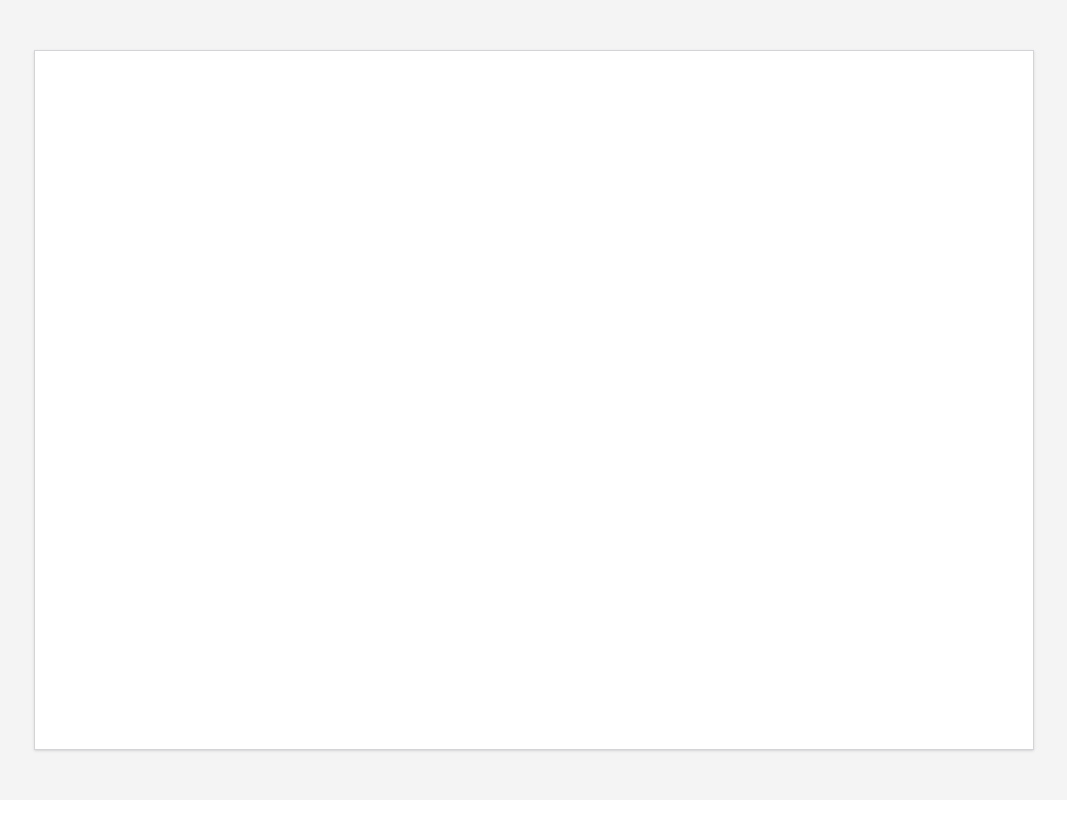
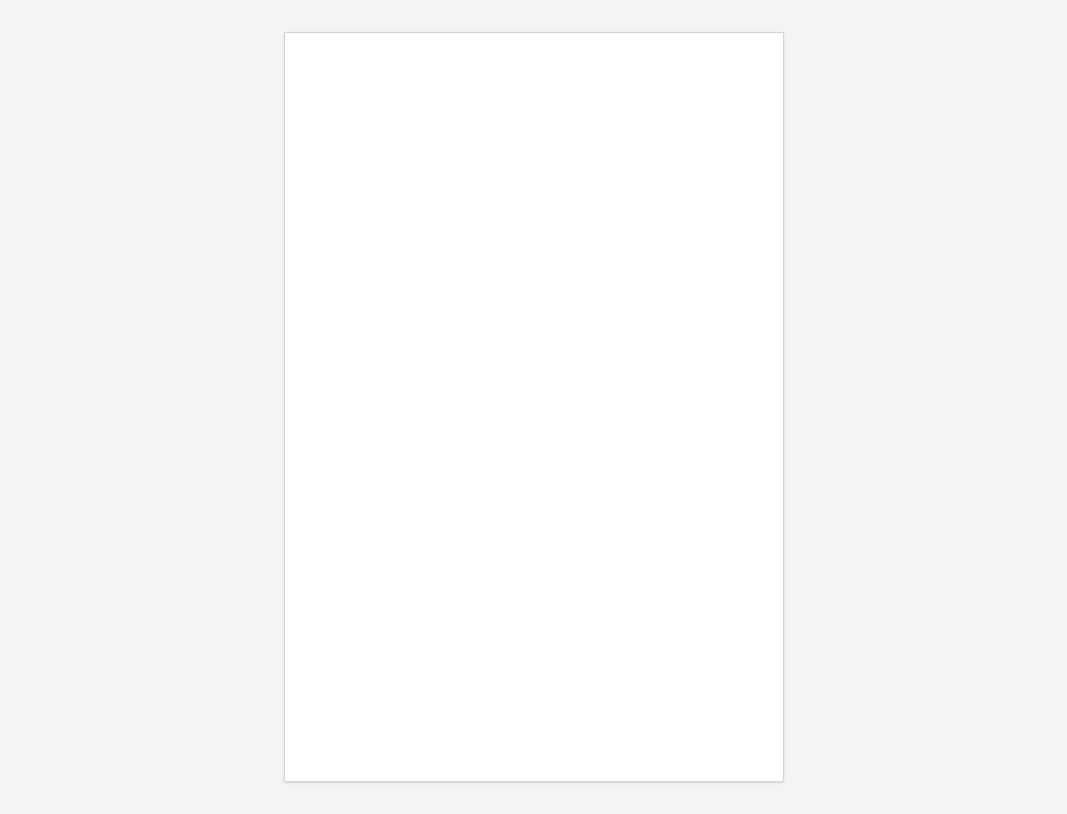
Before and after one commit to stephen-derosa/doodle-bot, a Next.js app: page / in a window 1280 px wide. Shown: the whole page, without its empty margins (106-1173 px from the left). Built offline with nearby package versions, Linux system fonts and the light colour scheme.

Commit message:
fix: flip coordinates

```diff
--- a/app/whiteboard.tsx
+++ b/app/whiteboard.tsx
@@ -2,8 +2,14 @@
 
 import { useEffect, useRef } from "react";
 
-const WIDTH = 1000;
-const HEIGHT = 700;
+const PX_PER_MM = 5;
+
+const WIDTH_MM = 100;
+const HEIGHT_MM = 150;
+
+const WIDTH_PX = WIDTH_MM * PX_PER_MM;
+const HEIGHT_PX = HEIGHT_MM * PX_PER_MM;
+
 
 export default function Whiteboard() {
   const canvasRef = useRef<HTMLCanvasElement>(null);
@@ -21,8 +27,8 @@ export default function Whiteboard() {
   function getPoint(e: React.PointerEvent<HTMLCanvasElement>) {
     const rect = e.currentTarget.getBoundingClientRect();
     return {
-      x: ((e.clientX - rect.left) * WIDTH) / rect.width,
-      y: ((e.clientY - rect.top) * HEIGHT) / rect.height,
+      x: ((e.clientX - rect.left) * WIDTH_PX) / rect.width,
+      y: (((e.clientY - rect.top) * HEIGHT_PX) / rect.height),
     };
   }
 
@@ -39,10 +45,20 @@ export default function Whiteboard() {
   function handlePointerMove(e: React.PointerEvent<HTMLCanvasElement>) {
     if (!isDrawing.current) return;
     const ctx = e.currentTarget.getContext("2d");
-    if (!ctx) return;
+    if (!ctx) {
+      return;
+    }
+
     const { x, y } = getPoint(e);
-    // Log with the origin at the lower-left corner (y increases upward)
-    console.log(`x: ${Math.round(x)}, y: ${Math.round(HEIGHT - y)}`);
+
+    const xInMm = x / PX_PER_MM;
+    const yInMm = (HEIGHT_PX - y) / PX_PER_MM;
+
+    const xInMmBounded = Math.min(Math.max(0, xInMm), WIDTH_PX);
+    const yInMmBounded = Math.min(Math.max(0, yInMm), HEIGHT_PX);
+
+    console.log(`x ${Math.round(xInMmBounded)}, y: ${Math.round(yInMmBounded)}`);
+
     ctx.lineTo(x, y);
     ctx.stroke();
   }
@@ -54,13 +70,14 @@ export default function Whiteboard() {
   return (
     <canvas
       ref={canvasRef}
-      width={WIDTH}
-      height={HEIGHT}
+      width={WIDTH_PX}
+      height={HEIGHT_PX}
       onPointerDown={handlePointerDown}
       onPointerMove={handlePointerMove}
       onPointerUp={handlePointerUp}
       onPointerCancel={handlePointerUp}
-      className="w-full max-w-[1000px] aspect-[10/7] bg-white border border-zinc-300 shadow-sm touch-none cursor-crosshair"
+      className="w-full bg-white border border-zinc-300 shadow-sm touch-none cursor-crosshair"
+      style={{ width: WIDTH_PX, height: HEIGHT_PX }}
     />
   );
 }
```
